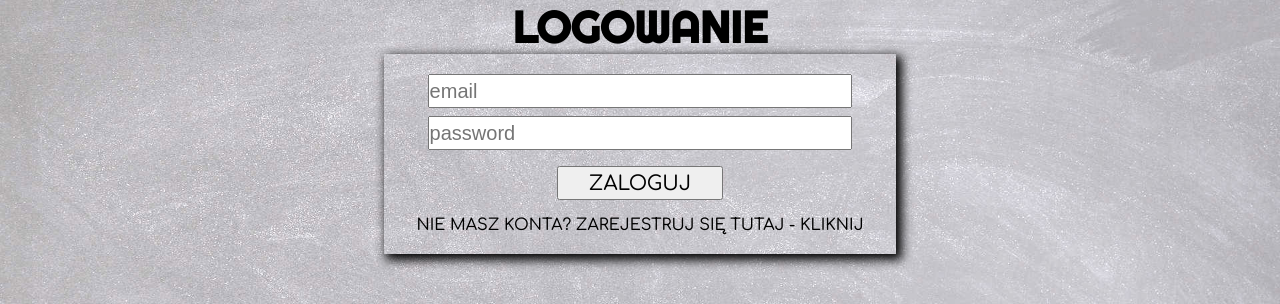
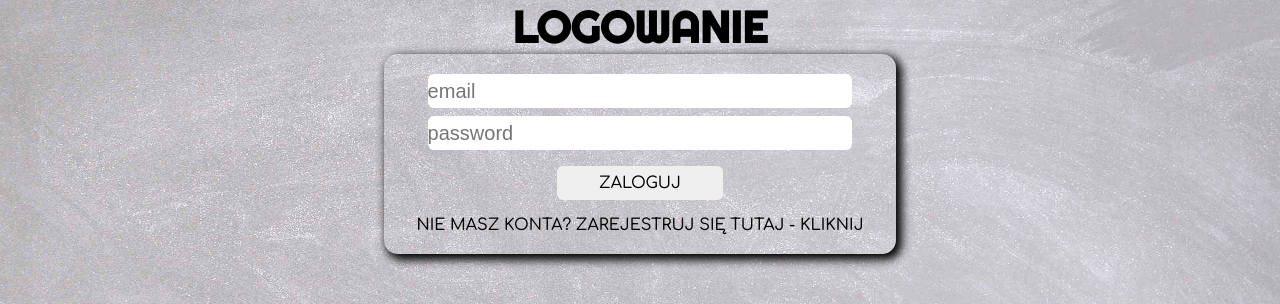
Before and after one commit to Janek92/The-Five-Words, a React (Create React App) app: page /login in a window 1280 px wide. Shown: the top 304 px of the page. Built offline with nearby package versions, Linux system fonts and the light colour scheme; no server answers.

Commit message:
Repair problem with non serializable firebase objects

```diff
--- a/package.json
+++ b/package.json
@@ -14,6 +14,7 @@
     "react-redux": "^8.0.5",
     "react-router-dom": "^6.4.3",
     "react-scripts": "5.0.1",
+    "redux-firestore": "^1.0.0",
     "styled-components": "^5.3.6",
     "web-vitals": "^2.1.4"
   },
--- a/src/components/pages/Login.js
+++ b/src/components/pages/Login.js
@@ -4,16 +4,19 @@ import {
   signInWithEmailAndPassword,
 } from "firebase/auth";
 import PagesTitle from "../UI/reusable/PagesTitle";
+import { useDispatch } from "react-redux";
 import classes from "./Login.module.css";
 import { auth } from "../../firebase";
 import { useNavigate, useLocation } from "react-router-dom";
-import { useDispatch } from "react-redux";
 import { drawWordsActions } from "../../store/words-slice";
 import { sendNewEndpoints } from "../data/words";
+import Spinner from "../UI/reusable/Spinner";
+// import jsonStableStringify from 'json-stable-stringify';
 
 const Login = () => {
   const dispatch = useDispatch();
   const location = useLocation();
+  const [isLoading, setIsLoading] = useState(false);
 
   const [error, setError] = useState(false);
   const [email, setEmail] = useState("");
@@ -56,6 +59,7 @@ const Login = () => {
   };
 
   const onLogin = (e) => {
+    setIsLoading(true);
     e.preventDefault();
     signInWithEmailAndPassword(auth, email, password)
       .then((userCredential) => {
@@ -64,13 +68,16 @@ const Login = () => {
         console.log(user);
         dispatch(drawWordsActions.saveUser(user));
         navigate("/");
+        setIsLoading(false);
       })
       .catch((error) => {
         setError(true);
+        setIsLoading(false);
       });
   };
 
   const onSignUp = (e) => {
+    setIsLoading(true);
     e.preventDefault();
     if (passwordConfirm !== password) {
       setError(true);
@@ -82,12 +89,14 @@ const Login = () => {
         console.log(user);
         sendNewEndpoints(user.uid);
         setSignUpForm(false);
+        setIsLoading(false);
         navigate("/login", {
           state: `Gratulacje ${emailRef.current.value}! Możesz się zalogować!`,
         });
       })
       .catch((error) => {
         setError(true);
+        setIsLoading(false);
       });
   };
 
@@ -98,10 +107,16 @@ const Login = () => {
       ) : (
         <PagesTitle>logowanie</PagesTitle>
       )}
+
       <form
         onSubmit={signUpForm ? onSignUp : onLogin}
         className={classes.login}
       >
+        {isLoading ? (
+          <div className={classes["login__spinner-area"]}>
+            <Spinner />
+          </div>
+        ) : null}
         <p className={classes["login__location"]}>{location.state}</p>
         <input
           ref={emailRef}
--- a/src/components/pages/Login.module.css
+++ b/src/components/pages/Login.module.css
@@ -4,15 +4,33 @@
   flex-wrap: wrap;
   justify-content: center;
   font-family: var(--basic-font-family);
+  position: relative;
+  border-radius: 0.7rem;
 }
 .login__email,
 .login__password,
 .login__password-confirm,
 .login__button {
+  border-radius: 0.3rem;
   margin-bottom: 1rem;
   height: 1.7rem;
   font-size: 1rem;
+  border: none;
+  outline: none;
 }
+.login__email:focus,
+.login__password:focus,
+.login__password-confirm:focus,
+.login__button:focus {
+  box-shadow: 0 0 0.8rem 0 var(--focus-color);
+}
+.login__email:focus::placeholder,
+.login__password:focus::placeholder,
+.login__password-confirm:focus::placeholder {
+  transition: 0.7s;
+  transform: translateX(-100%);
+}
+
 .login__email,
 .login__password,
 .login__password-confirm {
@@ -20,10 +38,12 @@
   margin-bottom: 0.4rem;
 }
 .login__button {
-  width: 35%;
+  min-width: 35%;
   margin: 0.4rem;
   font-family: var(--basic-font-family);
   text-transform: uppercase;
+  font-size: 0.8rem;
+  padding: 0 0.5rem;
 }
 .login__info {
   font-size: 0.8rem;
@@ -53,6 +73,20 @@
   font-weight: 600;
   color: rgb(20, 157, 75);
 }
+.login__spinner-area {
+  width: 100%;
+  height: 100%;
+  display: flex;
+  justify-content: center;
+  align-items: center;
+  position: absolute;
+  top: 0;
+  left: 0;
+  z-index: 1;
+}
+.login__spinner-area ~ * {
+  filter: blur(2px);
+}
 @media (orientation: landscape) {
   .login {
     width: 50%;
@@ -65,6 +99,10 @@
     width: 40%;
     box-shadow: 0.2rem 0.2rem 0.5rem 0.1rem #000;
   }
+  .login__button:hover {
+    cursor: pointer;
+    box-shadow: 0 0 0.8rem 0 var(--focus-color);
+  }
   .login__change:hover {
     cursor: pointer;
     color: red;
--- a/src/components/pages/NewWords.js
+++ b/src/components/pages/NewWords.js
@@ -29,7 +29,7 @@ const NewWords = () => {
   const btnAddRef = useRef();
 
   const btnRejectRef = useRef();
-
+  // console.log(endpoints);
   //Function to send endpoints without added or rejected word
   const sendNewEndpoints = () => {
     fetch(
--- a/src/firebase.js
+++ b/src/firebase.js
@@ -1,5 +1,4 @@
 import { initializeApp } from "firebase/app";
-
 import { getAuth } from "firebase/auth";
 
 const firebaseConfig = {
--- a/src/store/index.js
+++ b/src/store/index.js
@@ -1,8 +1,12 @@
-import { configureStore } from "@reduxjs/toolkit";
+import { configureStore, getDefaultMiddleware } from "@reduxjs/toolkit";
 import drawWords from "./words-slice";
 
 const store = configureStore({
   reducer: { draw: drawWords.reducer },
+  middleware: (getDefaultMiddleware) =>
+    getDefaultMiddleware({
+      serializableCheck: false,
+    }),
 });
 
 export default store;
```
Also changed, not shown: 1 other file (tests, documents, lock files or other folders).
